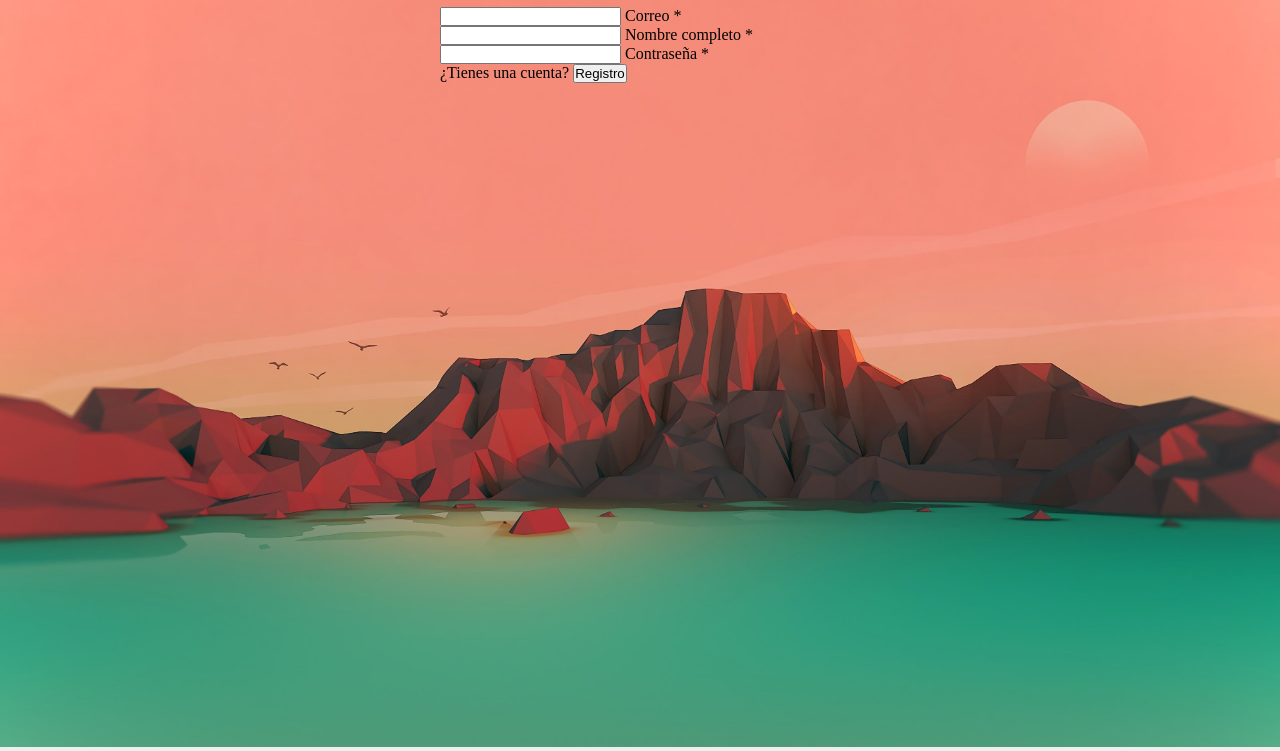
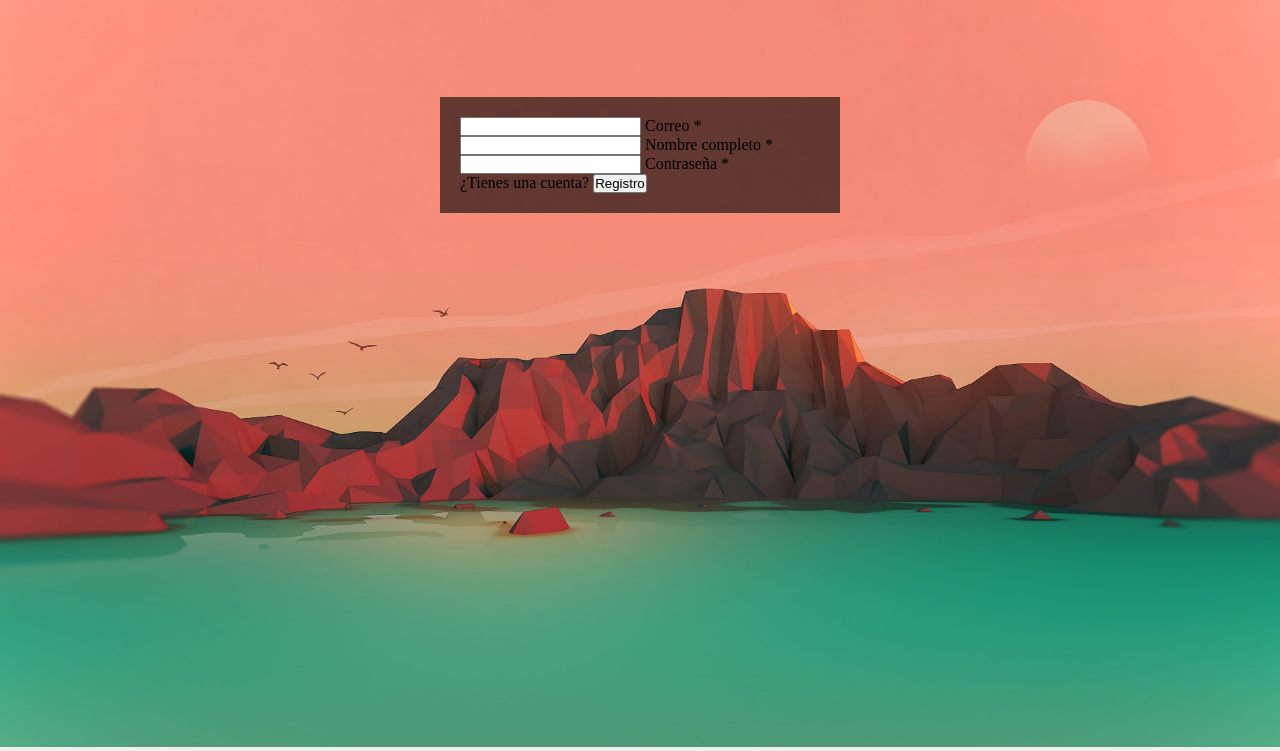
Before and after one commit to aysenurgezgin/miBlog, a plain HTML site: page pages/registro.html in a window 1280 px wide. Shown: the part 53-804 px from the top of the page. Drawn offline with Linux system fonts and the light colour scheme.

Commit message:
formGroup elements

```diff
--- a/public/css/logReg.css
+++ b/public/css/logReg.css
@@ -11,6 +11,11 @@
  .logReg form{
     position: absolute;
     width:400px ;
-    left: calc((100% - 400px) /2);
-    top: 10px;
+    left: calc((100% - 400px) / 2);
+    /* Sayfanın tamamından 400px alanı çıkart;2'ye böl.400px= logReg tamamı .Bu yokmuş gibi davran sonra 2ye böl;leften alan olu.oldu
+ 2'ye böldüğümüz içinde eşit boşluk vermiş olduk.
+    */
+    top: 100px;
+    background-color:rgba(0, 0, 0, 0.6) ;
+    padding: 20px;
  }
```
